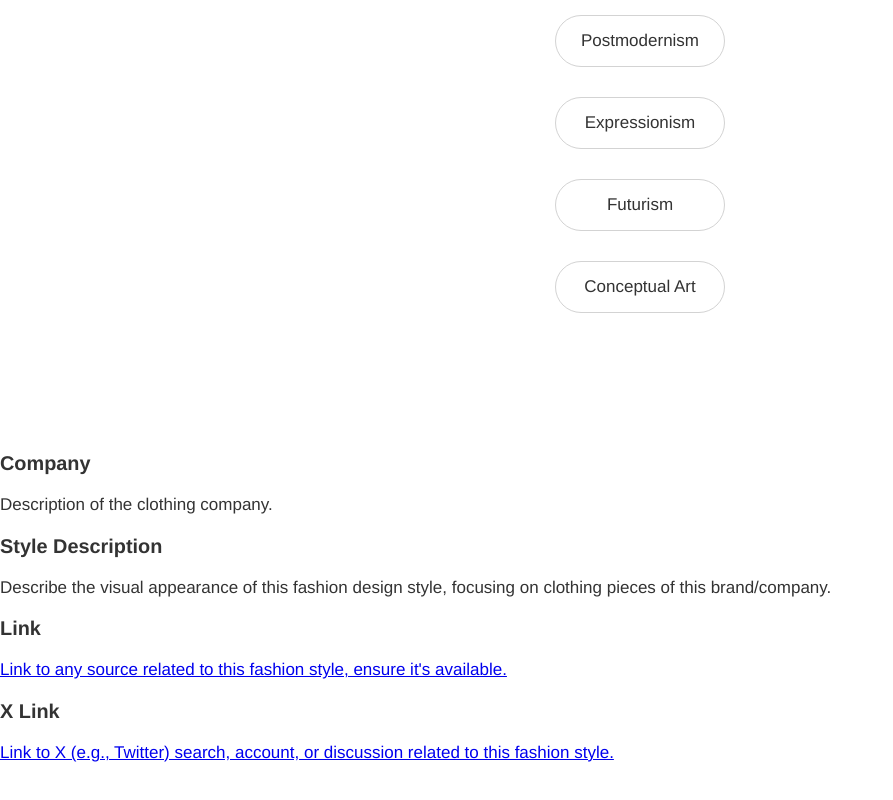
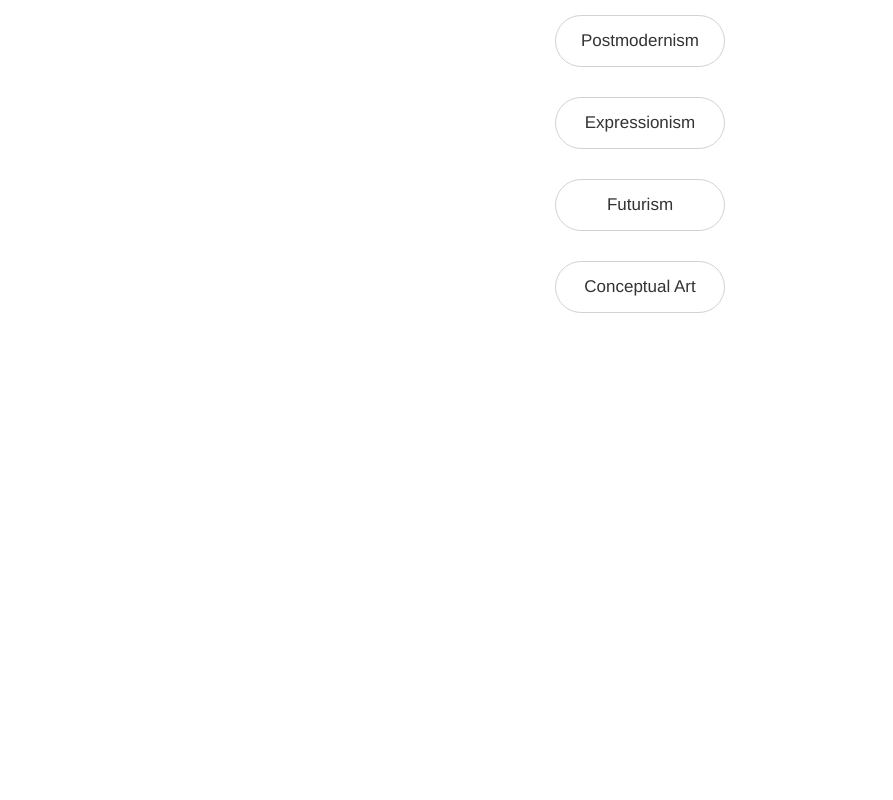
Before and after one commit to lawaldemur/LiveAI-hackathon, a React (Create React App) app in the folder react-app/: page / in a window 1280 px wide. Shown: the part 368-1168 px from the top of the page, without its empty margins (0-893 px from the left). After the commit the page ends 800 px from the top, so only its background shows below. Built offline with nearby package versions, Linux system fonts and the light colour scheme.

Commit message:
Add research block at the bottom of the page

```diff
--- a/react-app/src/App.css
+++ b/react-app/src/App.css
@@ -1,5 +1,7 @@
 html {
     font-size: 17px;
+    height: 100vh;
+    overflow-y: hidden;
 }
 
 .App {
@@ -367,9 +369,15 @@ html {
 
 .contentApp {
     height: 100vh;
+    overflow-y: hidden;
     display: flex;
     flex-direction: column;
 }
 .researchApp {
-    height: 100vh;
+    position: fixed;
+    left: 0;
+    bottom: 0;
+    width: 100%;
+    background-color: #999;
+    z-index: 5;
 }
--- a/react-app/src/App.js
+++ b/react-app/src/App.js
@@ -19,6 +19,7 @@ function App() {
     const [activeGif, setActiveGif] = useState(1);
     const [sharing, setSharing] = useState(false);
     const [sharingImage, setSharingImage] = useState(null);
+    const [researchData, setResearchData] = useState([]);
 
     const artStyles = [
         "Surrealism",
@@ -374,31 +375,30 @@ function App() {
             </div>
 
             <div className="researchApp">
-                <div className="researchBlock">
-                    <h3>Company</h3>
-                    <p>Description of the clothing company.</p>
+                <div className="research-data-toggle">
+                    <div className="research-toggle"></div>
                 </div>
-                <div className="researchBlock">
-                    <h3>Style Description</h3>
-                    <p>
-                        Describe the visual appearance of this fashion design
-                        style, focusing on clothing pieces of this
-                        brand/company.
-                    </p>
-                </div>
-                <div className="researchBlock">
-                    <h3>Link</h3>
-                    <a href="#">
-                        Link to any source related to this fashion style, ensure
-                        it's available.
-                    </a>
-                </div>
-                <div className="researchBlock">
-                    <h3>X Link</h3>
-                    <a href="#">
-                        Link to X (e.g., Twitter) search, account, or discussion
-                        related to this fashion style.
-                    </a>
+                <div className="research-data-wrapper">
+                    {researchData.map((data, index) => (
+                        <div key={index} className="research-data-item">
+                            <h3>{data.company}</h3>
+                            <p>{data.styleDescription}</p>
+                            <a
+                                href={data.link}
+                                target="_blank"
+                                rel="noopener noreferrer"
+                            >
+                                More about this style
+                            </a>
+                            <a
+                                href={data.xLink}
+                                target="_blank"
+                                rel="noopener noreferrer"
+                            >
+                                Related discussions on X
+                            </a>
+                        </div>
+                    ))}
                 </div>
             </div>
         </div>
```
Also changed, not shown: react-app/public/wand.gif (deleted).
